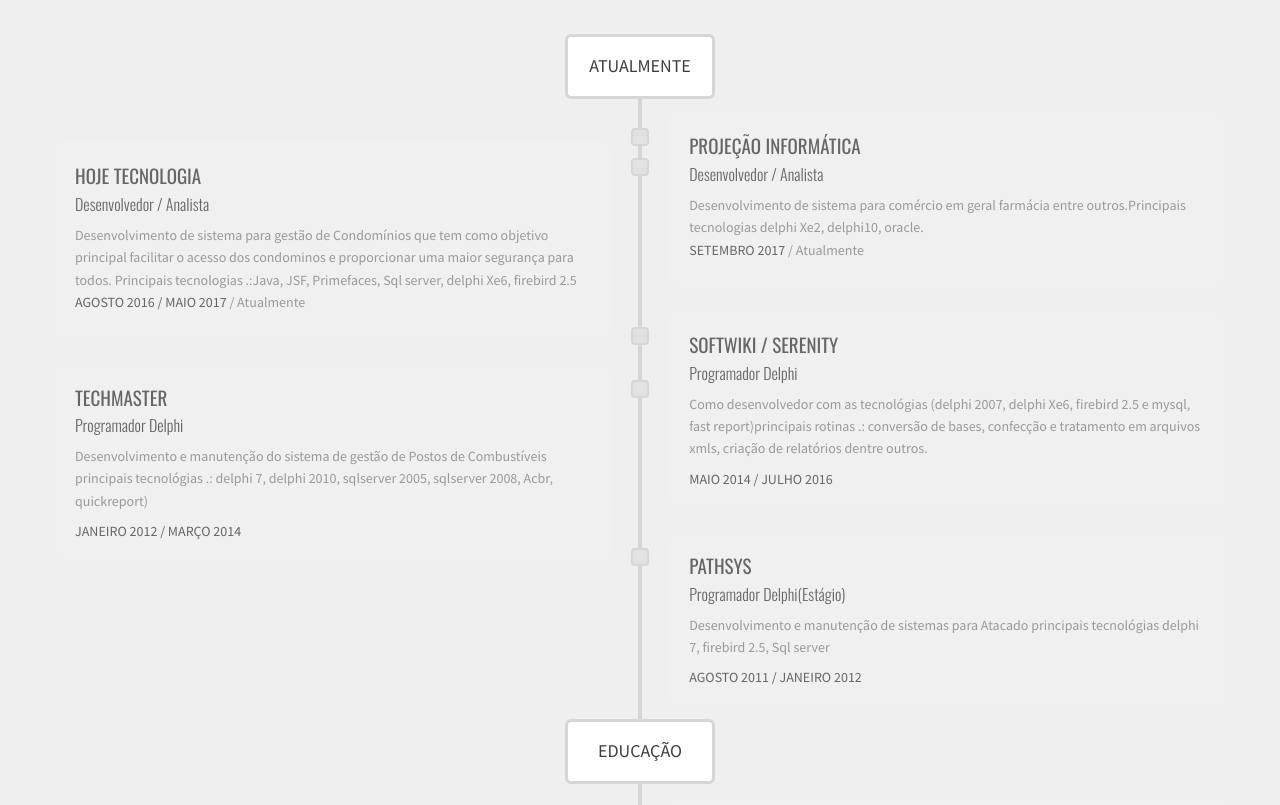
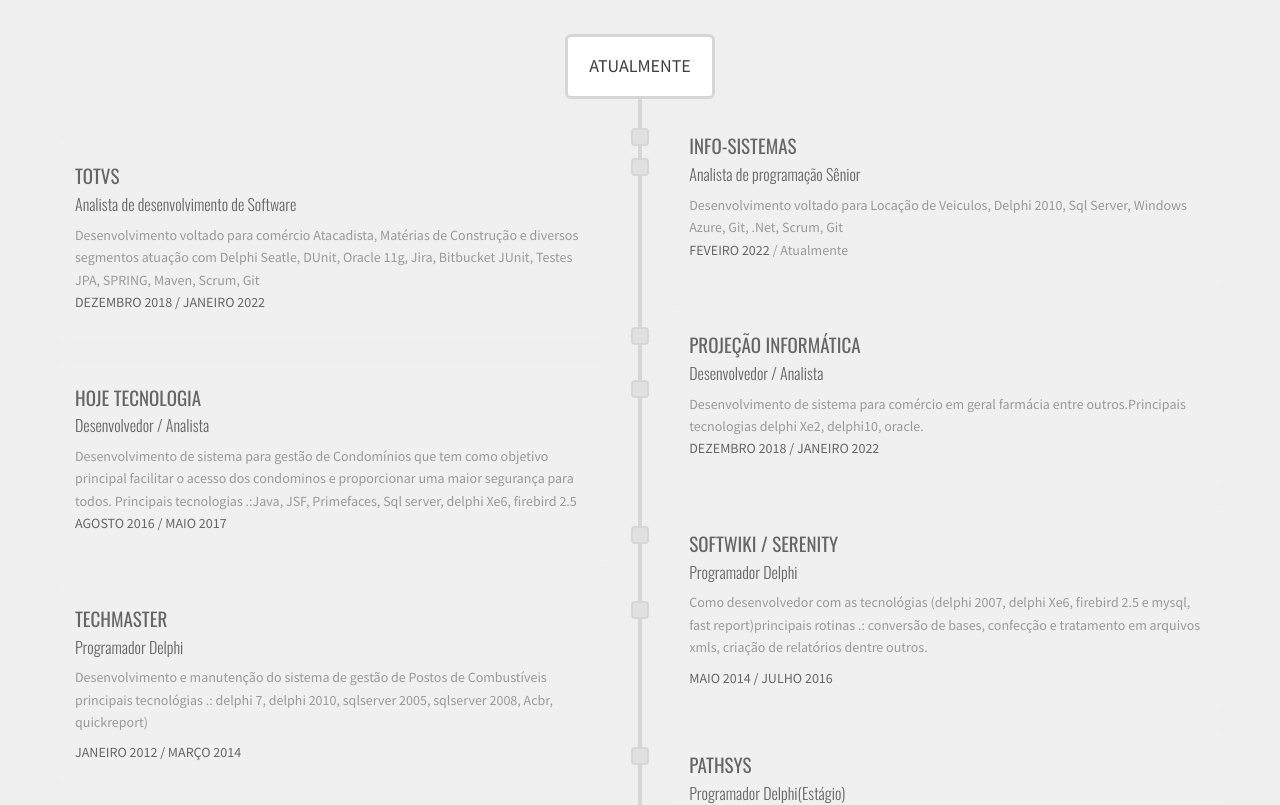
Before and after one commit to marciopalves/curriculo, a plain HTML site: page docs/index.html in a window 1280 px wide. Shown: the part 3140-3945 px from the top of the page. Drawn offline with nearby package versions, Linux system fonts and the light colour scheme; some packages are replaced by stand-ins of ours; animation ran at ten frames a second; a script that the page names is missing.

Commit message:
Atualização dos dados do meu currículo

```diff
--- a/docs/index.html
+++ b/docs/index.html
@@ -254,16 +254,32 @@
                         <!-- History Year -->
                         <li class="title">Atualmente</li>
                         <li class="note item_left">
+                            <h4>Info-Sistemas</h4>
+                            <h5>Analista de programação Sênior</h5>
+                            <p class="desc">Desenvolvimento voltado para Locação de Veiculos,
+                                Delphi 2010, Sql Server, Windows Azure, Git, .Net, Scrum, Git <br>
+								<span class="date">Feveiro 2022</span> / Atualmente</p></li>
+
+
+                        <li class="note item_left">
+                            <h4>Totvs</h4>
+                            <h5>Analista de desenvolvimento de Software</h5>
+                            <p class="desc">Desenvolvimento voltado para comércio Atacadista, Matérias de Construção e diversos segmentos atuação com Delphi Seatle,
+                                DUnit, Oracle 11g, Jira, Bitbucket JUnit, Testes JPA, SPRING, Maven, Scrum, Git <br>
+								<span class="date">Dezembro 2018 / Janeiro 2022</span></p></li>
+
+
+                        <li class="note item_left">
                             <h4>Projeção Informática</h4>
                             <h5>Desenvolvedor / Analista</h5>
                             <p class="desc">Desenvolvimento de sistema para comércio em geral farmácia entre outros.Principais tecnologias delphi Xe2, delphi10, oracle.<br>
-								<span class="date">setembro 2017</span> / Atualmente</p></li>
+								<span class="date">Dezembro 2018 / Janeiro 2022</span></p></li>
 
                         <li class="note item_right">
                             <h4>Hoje Tecnologia</h4>
                             <h5>Desenvolvedor / Analista</h5>
                             <p class="desc">Desenvolvimento de sistema para gestão de Condomínios que tem como objetivo principal facilitar o acesso dos condominos e proporcionar uma maior segurança para todos. Principais tecnologias .:Java, JSF, Primefaces, Sql server, delphi Xe6, firebird 2.5<br>
-								<span class="date">Agosto 2016 / maio 2017</span> / Atualmente</p></li>
+								<span class="date">Agosto 2016 / maio 2017</span></p></li>
                         <li class="note item_left">
                             <h4>SOFTWIKI / Serenity</h4>
                             <h5>Programador Delphi</h5>
```
